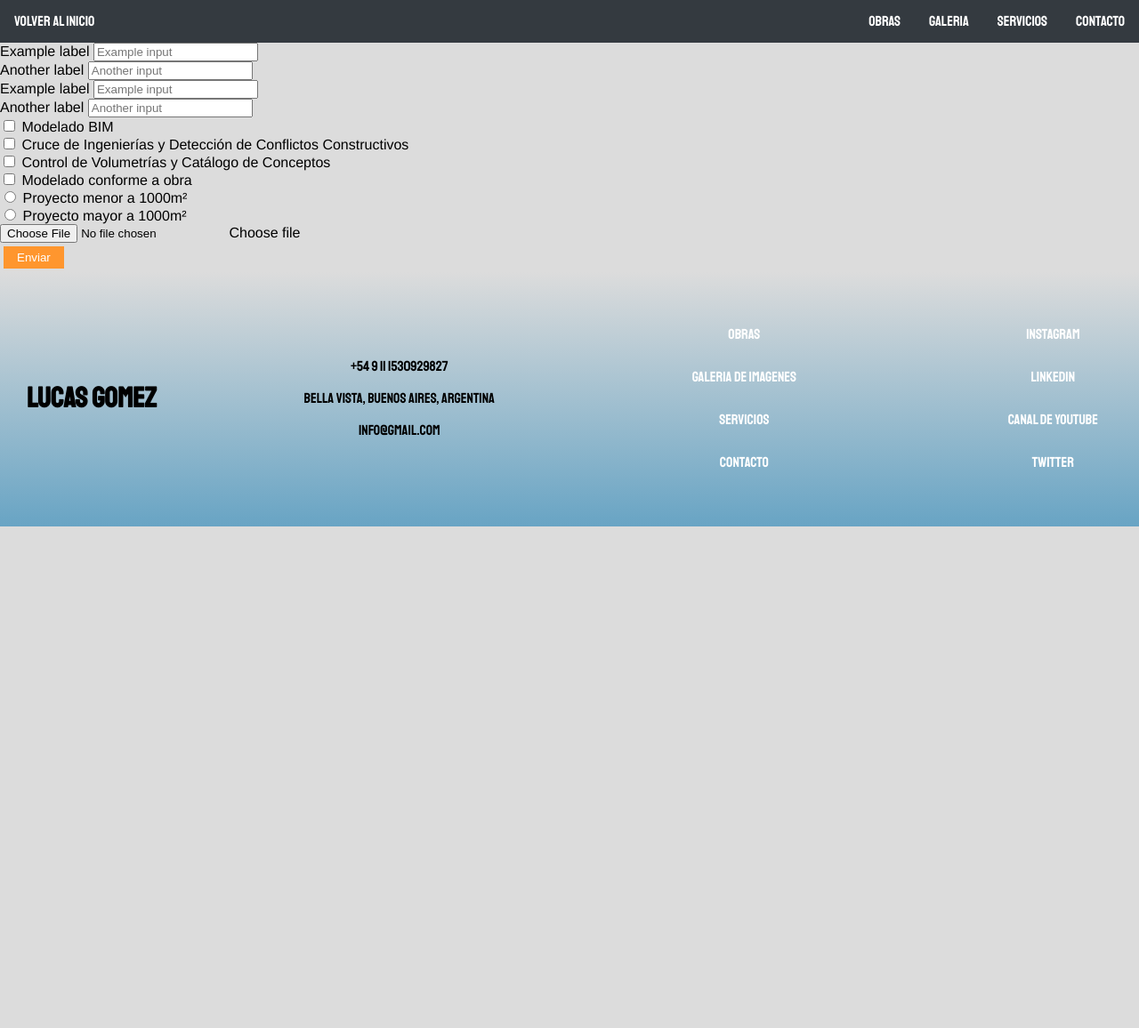
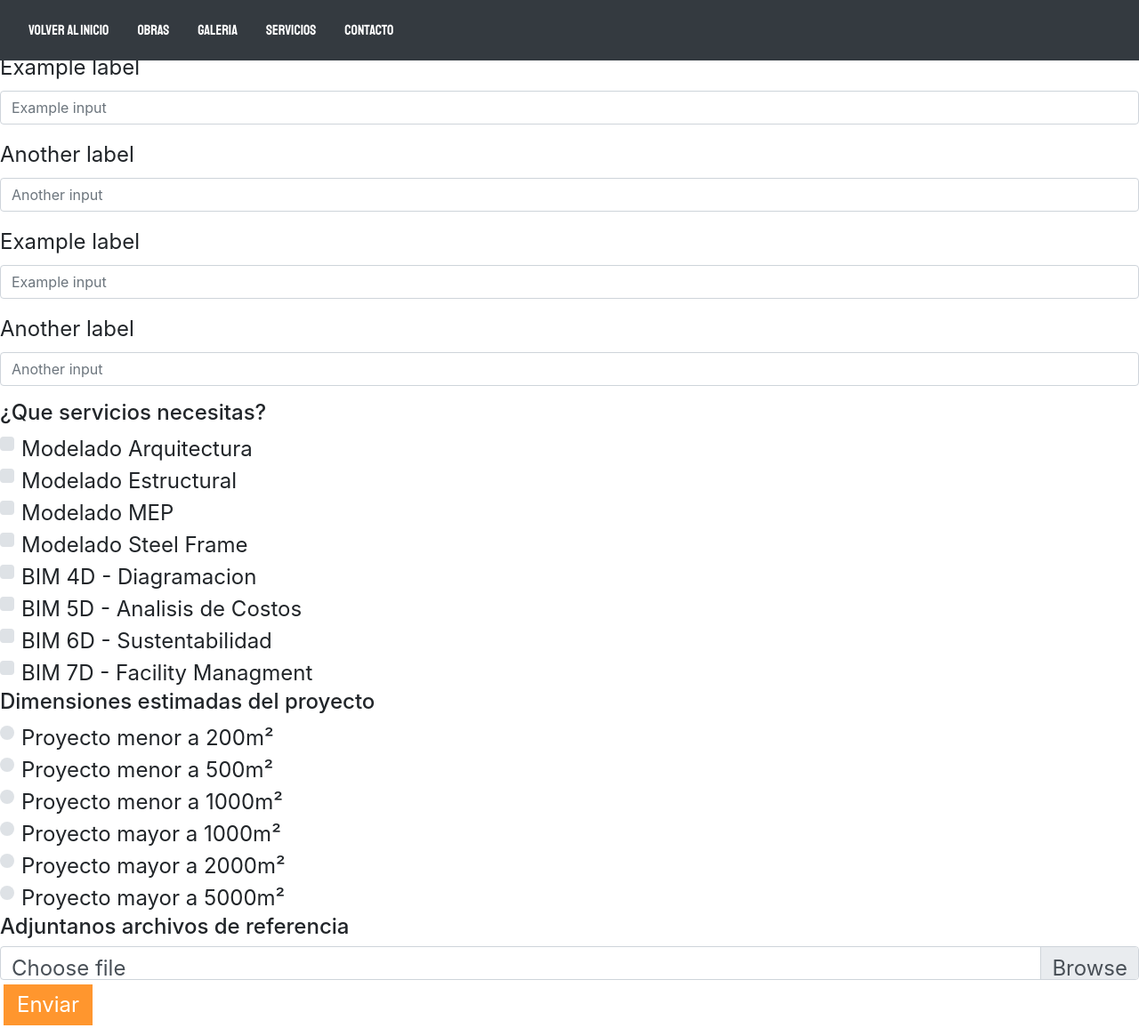
Before and after one commit to LucasEzequielGomez/CoordinacionesBIM, a plain HTML site: page pages/form.html in a window 1280 px wide. Shown: the top 1156 px of the page at 89% size. Before the commit the page ends 800 px from the top, so only its background shows below. Drawn offline with Linux system fonts and the light colour scheme; files that its build step writes are made by us from their sources.

Commit message:
Avance en el modelo de formulario

```diff
--- a/css/style.css
+++ b/css/style.css
@@ -188,6 +188,12 @@ input[type=submit], input[type=reset] {
   margin: 4px;
   margin-left: 4px;
   cursor: pointer;
+}
+
+.aform{
+  background-color: white;
+  margin: 20px 0px;
+  font-size: 1.5rem;
 }
 
 footer{
--- a/pages/form.html
+++ b/pages/form.html
@@ -8,6 +8,8 @@
 	<link rel="stylesheet" href="../css/style.css">
 	<link rel="preconnect" href="https://fonts.gstatic.com">
 	<link href="https://fonts.googleapis.com/css2?family=Staatliches&display=swap" rel="stylesheet">
+	<!-- Bootstrap core CSS -->
+    <link href="css/bootstrap.min.css" rel="stylesheet">
 </head>
 <body>
 	<nav class="navegador-Fixed navbar navbar-expand-md navbar-dark fixed-top bg-dark">
@@ -29,7 +31,15 @@
 			</li>
 		</ul>
 	</nav>
-<form>
+<form class="aform">
+	<div class="row">
+		<div class="col">
+		  <input type="text" class="form-control" placeholder="Nombre">
+		</div>
+		<div class="col">
+		  <input type="text" class="form-control" placeholder="Apellido">
+		</div>
+	</div>
 	<div class="form-group">
 	  <label for="formGroupExampleInput">Example label</label>
 	  <input type="text" class="form-control" id="formGroupExampleInput" placeholder="Example input">
@@ -46,21 +56,48 @@
 	  <label for="formGroupExampleInput2">Another label</label>
 	  <input type="text" class="form-control" id="formGroupExampleInput2" placeholder="Another input">
 	</div>
+	<div><h4>¿Que servicios necesitas?</h4>
 		<div class="custom-control custom-checkbox">
 			<input type="checkbox" class="custom-control-input" id="customCheck1">
-		<label class="custom-control-label" for="customCheck1">Modelado BIM</label>
+			<label class="custom-control-label" for="customCheck1">Modelado Arquitectura</label>
 		</div>
 		<div class="custom-control custom-checkbox">
 			<input type="checkbox" class="custom-control-input" id="customCheck1">
-		<label class="custom-control-label" for="customCheck1">Cruce de Ingenierías y Detección de Conflictos Constructivos</label>
+			<label class="custom-control-label" for="customCheck1">Modelado Estructural</label>
 		</div>
 		<div class="custom-control custom-checkbox">
 			<input type="checkbox" class="custom-control-input" id="customCheck1">
-		<label class="custom-control-label" for="customCheck1">Control de Volumetrías y Catálogo de Conceptos</label>
+			<label class="custom-control-label" for="customCheck1">Modelado MEP</label>
 		</div>
 		<div class="custom-control custom-checkbox">
 			<input type="checkbox" class="custom-control-input" id="customCheck1">
-		<label class="custom-control-label" for="customCheck1">Modelado conforme a obra</label>
+			<label class="custom-control-label" for="customCheck1">Modelado Steel Frame </label>
+		</div>
+		<div class="custom-control custom-checkbox">
+			<input type="checkbox" class="custom-control-input" id="customCheck1">
+			<label class="custom-control-label" for="customCheck1">BIM 4D - Diagramacion</label>
+		</div>
+		<div class="custom-control custom-checkbox">
+			<input type="checkbox" class="custom-control-input" id="customCheck1">
+			<label class="custom-control-label" for="customCheck1">BIM 5D - Analisis de Costos</label>
+		</div>
+		<div class="custom-control custom-checkbox">
+			<input type="checkbox" class="custom-control-input" id="customCheck1">
+			<label class="custom-control-label" for="customCheck1">BIM 6D - Sustentabilidad</label>
+		</div>
+		<div class="custom-control custom-checkbox">
+			<input type="checkbox" class="custom-control-input" id="customCheck1">
+			<label class="custom-control-label" for="customCheck1">BIM 7D - Facility Managment</label>
+		</div>
+	</div>
+	<div><h4>Dimensiones estimadas del proyecto</h4>
+	<div class="custom-control custom-radio">
+		<input type="radio" id="customRadio1" name="customRadio" class="custom-control-input">
+		<label class="custom-control-label" for="customRadio1">Proyecto menor a 200m²</label>
+	</div>
+	<div class="custom-control custom-radio">
+		<input type="radio" id="customRadio1" name="customRadio" class="custom-control-input">
+		<label class="custom-control-label" for="customRadio1">Proyecto menor a 500m²</label>
 	</div>
 	<div class="custom-control custom-radio">
 		<input type="radio" id="customRadio1" name="customRadio" class="custom-control-input">
@@ -70,9 +107,20 @@
 		<input type="radio" id="customRadio2" name="customRadio" class="custom-control-input">
 		<label class="custom-control-label" for="customRadio2">Proyecto mayor a 1000m²</label>
 	</div>
+	<div class="custom-control custom-radio">
+		<input type="radio" id="customRadio2" name="customRadio" class="custom-control-input">
+		<label class="custom-control-label" for="customRadio2">Proyecto mayor a 2000m²</label>
+	</div>
+	<div class="custom-control custom-radio">
+		<input type="radio" id="customRadio2" name="customRadio" class="custom-control-input">
+		<label class="custom-control-label" for="customRadio2">Proyecto mayor a 5000m²</label>
+	</div>
+	</div>
+	<div><h4>Adjuntanos archivos de referencia</h4>
 		<div class="custom-file">
 			<input type="file" class="custom-file-input" id="customFile">
 			<label class="custom-file-label" for="customFile">Choose file</label>
+		</div>
 	</div>
 	<input type="submit" value="Enviar">
 </form>
```
Lines whose indentation alone changed are shown as unchanged.
